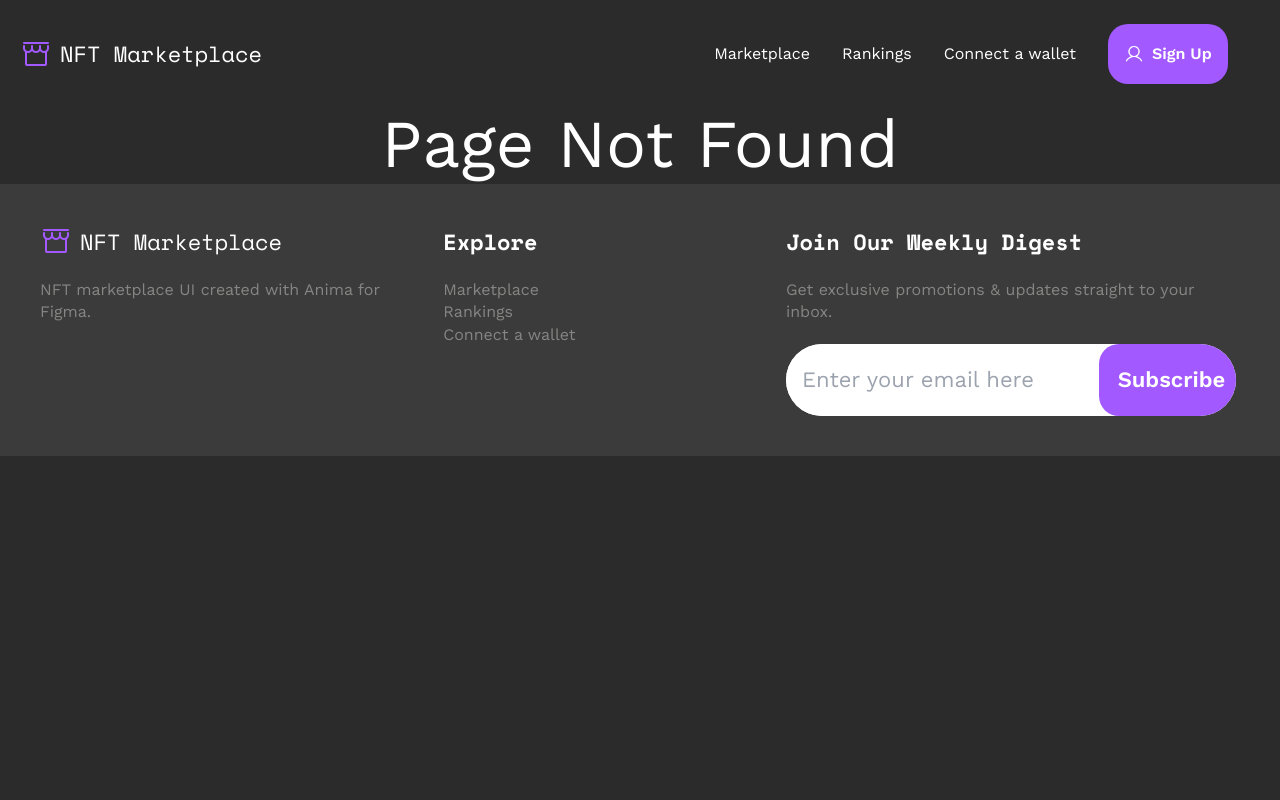
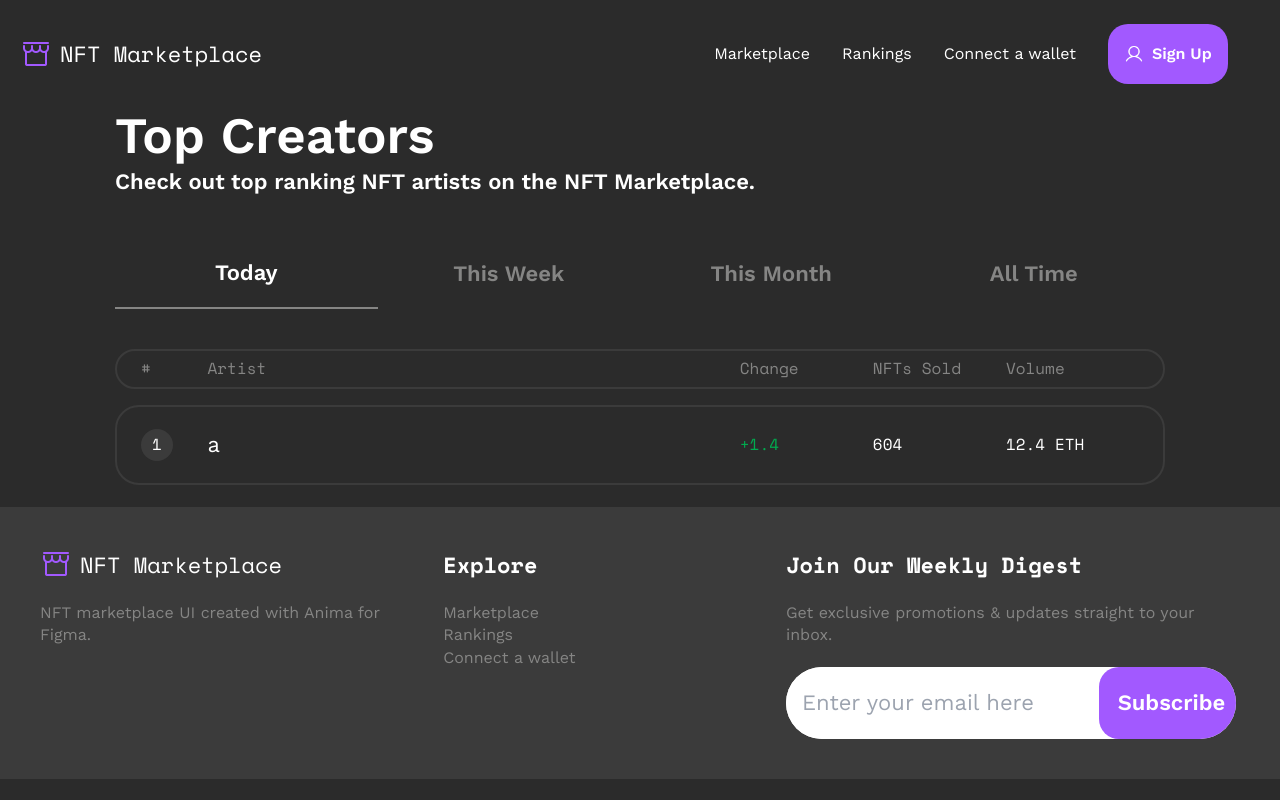
Before and after one commit to Long6695/nft-marketplace, a Next.js app: page /rankings in a window 1280 px wide. Before the commit this address had no page. Built offline with nearby package versions, Linux system fonts and the light colour scheme.

Commit message:
feat: rankings

```diff
--- a/src/components/Artists/ArtistTabs.tsx
+++ b/src/components/Artists/ArtistTabs.tsx
@@ -57,12 +57,12 @@ const ArtistTabs = (): JSX.Element => {
             className={cn(
               'w-full cursor-pointer flex justify-center items-center py-4',
               {
-                'border-b-2 border-gray text-white': tab.value === active,
-                'text-gray': tab.value !== active,
+                'border-b-2 border-gray': tab.value === active,
               },
             )}
           >
             <UIText
+              color={tab.value !== active ? 'gray' : 'white'}
               text={tab.label}
               sizeDesktop="h5"
               sizeMobile="default"
--- /dev/null
+++ b/src/components/Rankings/RankingBoards.tsx
@@ -0,0 +1,40 @@
+import React from 'react'
+import { UIText } from '../Text/UIText'
+import UserRankings from './UserRankings'
+
+const RankingBoards = (): JSX.Element => {
+  return (
+    <div className="mb-5">
+      <div className="grid grid-cols-ranking items-center w-full h-10 rounded-full border-black-secondary border-2 px-6">
+        <UIText font="space-mono" onlySize="default" color="gray" text="#" />
+        <UIText
+          font="space-mono"
+          onlySize="default"
+          color="gray"
+          text="Artist"
+        />
+        <UIText
+          font="space-mono"
+          onlySize="default"
+          color="gray"
+          text="Change"
+        />
+        <UIText
+          font="space-mono"
+          onlySize="default"
+          color="gray"
+          text="NFTs Sold"
+        />
+        <UIText
+          font="space-mono"
+          onlySize="default"
+          color="gray"
+          text="Volume"
+        />
+      </div>
+      <UserRankings />
+    </div>
+  )
+}
+
+export default RankingBoards
--- /dev/null
+++ b/src/components/Rankings/RankingTabs.tsx
@@ -0,0 +1,57 @@
+import React, { useState } from 'react'
+import cn from 'classnames'
+import { UIText } from '../Text/UIText'
+
+const TABS = [
+  {
+    label: 'Today',
+    value: 'today',
+  },
+  {
+    label: 'This Week',
+    value: 'this-week',
+  },
+  {
+    label: 'This Month',
+    value: 'this-month',
+  },
+  {
+    label: 'All Time',
+    value: 'all-time',
+  },
+]
+
+const RankingTabs = (): JSX.Element => {
+  const [active, setActive] = useState('today')
+
+  return (
+    <div className="container text-center my-10">
+      <ul className="flex justify-between">
+        {TABS.map((tab) => (
+          <li
+            key={tab.value}
+            onClick={() => {
+              setActive(tab.value)
+            }}
+            className={cn(
+              'w-full cursor-pointer flex justify-center items-center py-4',
+              {
+                'border-b-2 border-gray': tab.value === active,
+              },
+            )}
+          >
+            <UIText
+              color={tab.value !== active ? 'gray' : 'white'}
+              text={tab.label}
+              sizeDesktop="h5"
+              sizeMobile="default"
+              sizeTablet="default"
+            />
+          </li>
+        ))}
+      </ul>
+    </div>
+  )
+}
+
+export default RankingTabs
--- /dev/null
+++ b/src/components/Rankings/UserRankings.tsx
@@ -0,0 +1,34 @@
+import React from 'react'
+import { UIText } from '../Text/UIText'
+
+const UserRankings = (): JSX.Element => {
+  return (
+    <div className="grid grid-cols-ranking items-center w-full h-20 rounded-3xl border-black-secondary border-2 px-6 mt-4">
+      <div className="w-8 h-8 rounded-full bg-black-secondary flex items-center justify-center">
+        <UIText text="1" font="space-mono" color="white" onlySize="default" />
+      </div>
+      <div>a</div>
+      <div>
+        <UIText
+          text="+1.4"
+          font="space-mono"
+          color="green"
+          onlySize="default"
+        />
+      </div>
+      <div>
+        <UIText text="604" font="space-mono" color="white" onlySize="default" />
+      </div>
+      <div>
+        <UIText
+          text="12.4 ETH"
+          font="space-mono"
+          color="white"
+          onlySize="default"
+        />
+      </div>
+    </div>
+  )
+}
+
+export default UserRankings
--- a/src/components/Text/Text.module.css
+++ b/src/components/Text/Text.module.css
@@ -12,6 +12,10 @@
 
 .white {
   @apply text-white;
+}
+
+.green {
+  @apply text-green;
 }
 
 .space-mono.h1 {
--- a/src/components/Text/UIText.tsx
+++ b/src/components/Text/UIText.tsx
@@ -7,7 +7,7 @@ type Size = 'h1' | 'h2' | 'h3' | 'h4' | 'h5' | 'default' | 'small'
 
 type Font = 'work-sans' | 'space-mono'
 
-type Color = 'white' | 'gray'
+type Color = 'white' | 'gray' | 'green'
 interface Props {
   text: string
   sizeDesktop?: Size
@@ -16,6 +16,7 @@ interface Props {
   font?: Font
   onlySize?: Size
   color?: Color
+  spacing?: string
 }
 export const UIText = ({
   text,
--- /dev/null
+++ b/src/pages/rankings.tsx
@@ -0,0 +1,29 @@
+import { UIText } from '@/components'
+import RankingBoards from '@/components/Rankings/RankingBoards'
+import RankingTabs from '@/components/Rankings/RankingTabs'
+import React from 'react'
+
+const RankingPage = (): JSX.Element => {
+  return (
+    <div className="container">
+      <div>
+        <UIText
+          text="Top Creators"
+          sizeDesktop="h2"
+          sizeTablet="h3"
+          sizeMobile="h4"
+        />
+        <UIText
+          text="Check out top ranking NFT artists on the NFT Marketplace."
+          sizeDesktop="h5"
+          sizeMobile="default"
+          sizeTablet="default"
+        />
+      </div>
+      <RankingTabs />
+      <RankingBoards />
+    </div>
+  )
+}
+
+export default RankingPage
--- a/src/styles/globals.css
+++ b/src/styles/globals.css
@@ -8,6 +8,7 @@
   --black-secondary: #3b3b3b;
   --gray: #858584;
   --white: #ffffff;
+  --green: #00ac4f;
 
   --gradient1: linear-gradient(100.92deg, #a259ff 13.57%, #ff6250 97.65%);
   --gradient2: linear-gradient(128.15deg, #a259ff 49.75%, #377df7 136.56%);
--- a/tailwind.config.js
+++ b/tailwind.config.js
@@ -35,6 +35,7 @@ module.exports = {
       },
       gridTemplateColumns: {
         footer: '1.2fr 1fr 1.5fr',
+        ranking: '0.5fr 4fr 1fr 1fr 1fr',
       },
       colors: {
         'black-secondary': 'var(--black-secondary)',
@@ -44,6 +45,7 @@ module.exports = {
         gray: 'var(--gray)',
         white: 'var(--white)',
         'call-to-action': 'var(--call-to-action)',
+        green: 'var(--green)',
       },
     },
   },
```
